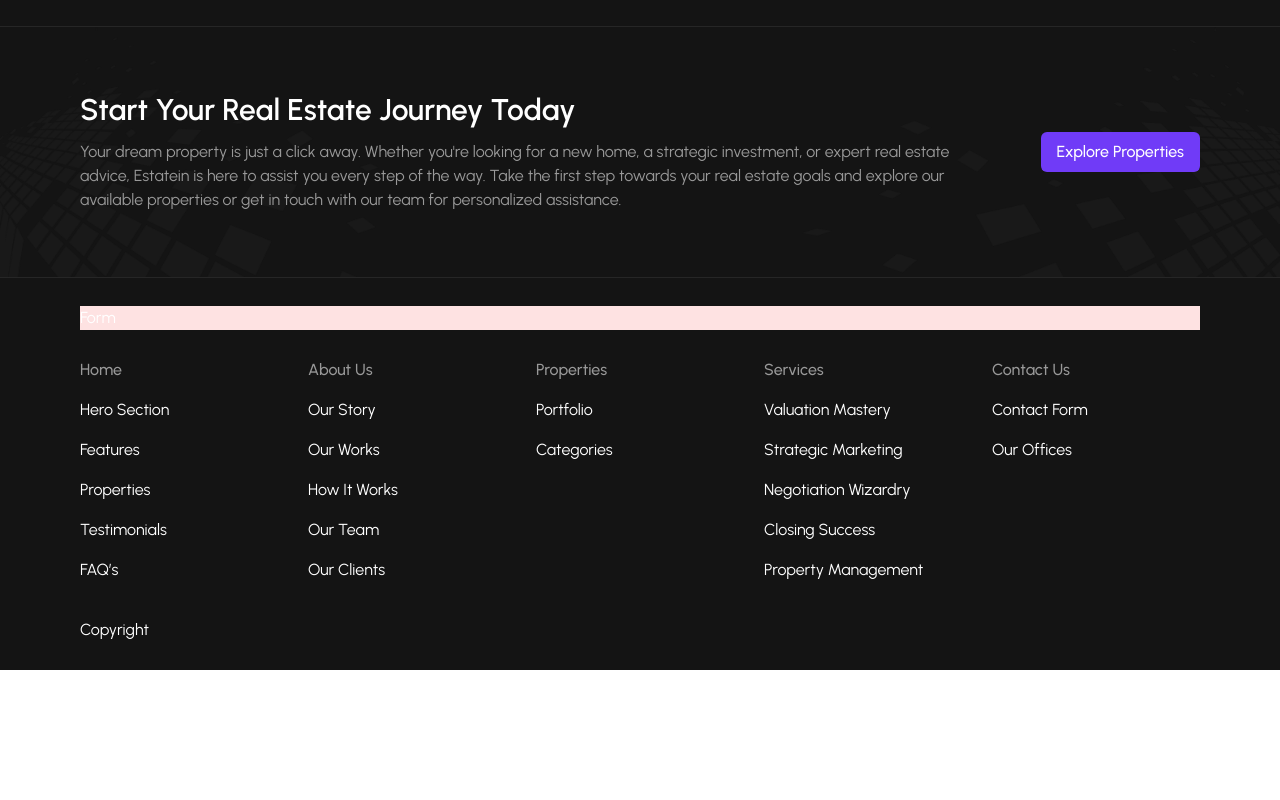
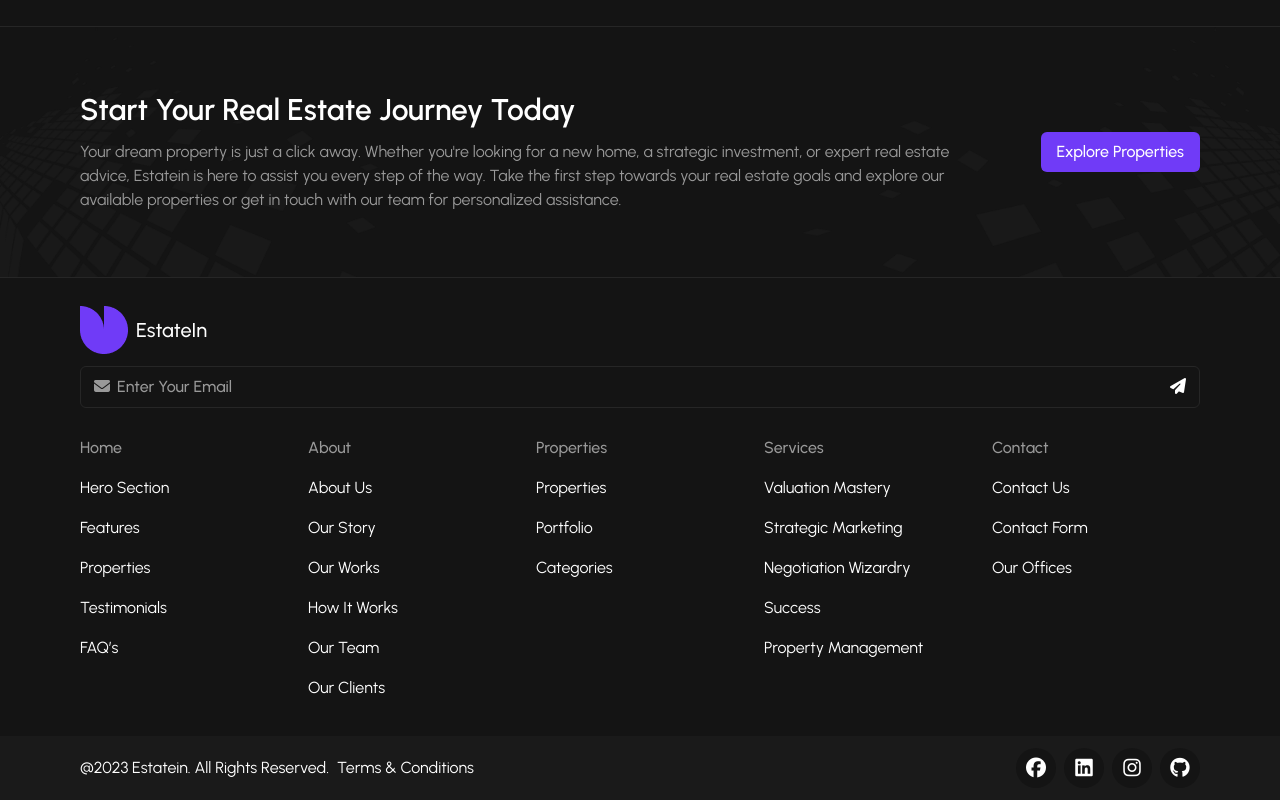
Before and after one commit to Mustafa-Sayed-M/Real-State, a React (Create React App) app: page /#/ in a window 1280 px wide. Shown: the part 2372-3172 px from the top of the page. Before the commit the page ends 3042 px from the top, so only its background shows below. Built offline with nearby package versions, Linux system fonts and the light colour scheme.

Commit message:
Enhance Footer and Add Some Components.

```diff
--- a/src/Components/Global/Faq/Faq.jsx
+++ b/src/Components/Global/Faq/Faq.jsx
@@ -26,7 +26,6 @@
                             640: { slidesPerView: 2 },
                             991: { slidesPerView: 3 }
                         }}
-                        onSwiper={(swiper) => console.log(swiper)}
                     >
                         {faqs.map((faq, index) => <SwiperSlide key={index}>
                             <FaqCard faqData={faq} />
--- /dev/null
+++ b/src/Components/Global/Footer/Components/FormSubscribe.jsx
@@ -0,0 +1,39 @@
+import React from 'react';
+import AppLogo from '../../../Shared/AppLogo';
+
+function FormSubscribe() {
+    return (
+        <form onSubmit={e => e.preventDefault()}>
+            {/* Logo */}
+            <AppLogo />
+            {/* Input Group */}
+            <div className='input-group relative mt-3'>
+                {/* Label */}
+                <label htmlFor='email' className='absolute top-1/2 -translate-y-1/2 left-3 text-grey-color-60'>
+                    <i className="fa-solid fa-envelope fa-fw"></i>
+                </label>
+                {/* Input */}
+                <input
+                    id='email'
+                    name='email'
+                    type='email'
+                    required
+                    autoComplete='off'
+                    placeholder='Enter Your Email'
+                    className='w-full focus:outline-none py-2 pl-9 pr-2 rounded-md border border-grey-color-15 bg-transparent placeholder:text-grey-color-60 placeholder:font-medium'
+                />
+                {/* Submit */}
+                <button
+                    type='submit'
+                    aria-label='Submit'
+                    title='Send'
+                    className='rounded-md text-white font-medium absolute right-3 top-1/2 -translate-y-1/2'
+                >
+                    <i className="fa-solid fa-paper-plane fa-fw"></i>
+                </button>
+            </div>
+        </form>
+    )
+}
+
+export default FormSubscribe;
--- /dev/null
+++ b/src/Components/Global/Footer/Components/Links.jsx
@@ -0,0 +1,18 @@
+import React from 'react';
+
+function Links({ title, linksData }) {
+    return (
+        <div>
+            <h3 className='text-grey-color-60 font-medium mb-2'>{title}</h3>
+            <ul>
+                {
+                    linksData.map((link, index) => <li>
+                        <a className='block py-2 sm:hover:underline' href={link.href}>{link.text}</a>
+                    </li>)
+                }
+            </ul>
+        </div>
+    )
+}
+
+export default Links;
--- /dev/null
+++ b/src/Components/Global/Footer/Components/SocialProfile.jsx
@@ -0,0 +1,24 @@
+import React from 'react';
+import socialLinks from '../../../../Data/socialProfile.json';
+
+function SocialProfile() {
+    return (
+        <ul className='flex items-center gap-2'>
+            {
+                socialLinks.map((link, index) => <li key={index}>
+                    <a
+                        title={`Go to ${link.fontAwesomeIconClass} Profile`}
+                        href={link.href}
+                        target='_blank'
+                        rel="noreferrer"
+                        className='block w-10 h-10 leading-10 text-center text-xl rounded-full bg-grey-color-8 sm:hover:text-purple-color-60 transition'
+                    >
+                        <i className={`fa-brands fa-${link.fontAwesomeIconClass} fa-fw`}></i>
+                    </a>
+                </li>)
+            }
+        </ul>
+    )
+}
+
+export default SocialProfile;
--- a/src/Components/Global/Footer/Footer.jsx
+++ b/src/Components/Global/Footer/Footer.jsx
@@ -1,120 +1,85 @@
 import React from 'react';
-import { useNavigate } from 'react-router-dom';
-
+import { Link } from 'react-router-dom';
+import SocialProfile from './Components/SocialProfile';
+import Links from './Components/Links';
+import FormSubscribe from './Components/FormSubscribe';
 
 function Footer() {
-
-    const navigate = useNavigate();
-
-    const handleClick = (e, page) => {
-        e.preventDefault();
-        const sectionElement = document.getElementById(e.target.dataset.sectionId);
-        if (sectionElement) {
-            navigate(page);
-            sectionElement.scrollIntoView({ behavior: 'smooth' });
-        };
-    };
-
     return (
-        <footer className='py-7'>
-            <div className='container space-y-7'>
-                {/* Form */}
-                <form className='bg-red-100'>
-                    Form
-                </form>
+        <footer>
+            <div className='container space-y-7 py-7'>
+                {/* Form Subscribe */}
+                <FormSubscribe />
                 {/* Content Grid */}
                 <div className='content-grid grid grid-cols-2 md:grid-cols-3 lg:grid-cols-4 xl:grid-cols-5 gap-5'>
                     {/* Home Links */}
-                    <div>
-                        <h3 className='text-grey-color-60 font-medium mb-2'>Home</h3>
-                        <ul>
-                            <li>
-                                <a onClick={e => handleClick(e, '/')} className='block py-2 sm:hover:underline' href='/landing' data-sectionId='landing'>Hero Section</a>
-                            </li>
-                            <li>
-                                <a onClick={e => handleClick(e, '/')} className='block py-2 sm:hover:underline' href='/features' data-sectionId='features'>Features</a>
-                            </li>
-                            <li>
-                                <a onClick={e => handleClick(e, '/')} className='block py-2 sm:hover:underline' href='/properties' data-sectionId='featured-properties'>Properties</a>
-                            </li>
-                            <li>
-                                <a onClick={e => handleClick(e, '/')} className='block py-2 sm:hover:underline' href='/testimonials' data-sectionId='testimonials'>Testimonials</a>
-                            </li>
-                            <li>
-                                <a onClick={e => handleClick(e, '/')} className='block py-2 sm:hover:underline' href='/faq' data-sectionId='faq'>FAQ’s</a>
-                            </li>
-                        </ul>
-                    </div>
+                    <Links
+                        title={'Home'}
+                        linksData={[
+                            { href: '/landing', text: 'Hero Section' },
+                            { href: '/features', text: 'Features' },
+                            { href: '/properties', text: 'Properties' },
+                            { href: '/testimonials', text: 'Testimonials' },
+                            { href: '/faq', text: 'FAQ’s' },
+                        ]}
+                    />
                     {/* About Links */}
-                    <div>
-                        <h3 className='text-grey-color-60 font-medium mb-2'>About Us</h3>
-                        <ul>
-                            <li>
-                                <a onClick={e => handleClick(e)} className='block py-2 sm:hover:underline' href='/'>Our Story</a>
-                            </li>
-                            <li>
-                                <a onClick={e => handleClick(e)} className='block py-2 sm:hover:underline' href='/'>Our Works</a>
-                            </li>
-                            <li>
-                                <a onClick={e => handleClick(e)} className='block py-2 sm:hover:underline' href='/'>How It Works</a>
-                            </li>
-                            <li>
-                                <a onClick={e => handleClick(e)} className='block py-2 sm:hover:underline' href='/'>Our Team</a>
-                            </li>
-                            <li>
-                                <a onClick={e => handleClick(e)} className='block py-2 sm:hover:underline' href='/'>Our Clients</a>
-                            </li>
-                        </ul>
-                    </div>
+                    <Links
+                        title={'About'}
+                        linksData={[
+                            { href: '/', text: 'About Us' },
+                            { href: '/', text: 'Our Story' },
+                            { href: '/', text: 'Our Works' },
+                            { href: '/', text: 'How It Works' },
+                            { href: '/', text: 'Our Team' },
+                            { href: '/', text: 'Our Clients' },
+                        ]}
+                    />
                     {/* Properties Links */}
-                    <div>
-                        <h3 className='text-grey-color-60 font-medium mb-2'>Properties</h3>
-                        <ul>
-                            <li>
-                                <a onClick={e => handleClick(e)} className='block py-2 sm:hover:underline' href='/'>Portfolio</a>
-                            </li>
-                            <li>
-                                <a onClick={e => handleClick(e)} className='block py-2 sm:hover:underline' href='/'>Categories</a>
-                            </li>
-                        </ul>
-                    </div>
+                    <Links
+                        title={'Properties'}
+                        linksData={[
+                            { href: '/', text: 'Properties' },
+                            { href: '/', text: 'Portfolio' },
+                            { href: '/', text: 'Categories' },
+                        ]}
+                    />
                     {/* Services Links */}
-                    <div>
-                        <h3 className='text-grey-color-60 font-medium mb-2'>Services</h3>
-                        <ul>
-                            <li>
-                                <a onClick={e => handleClick(e)} className='block py-2 sm:hover:underline' href='/'>Valuation Mastery</a>
-                            </li>
-                            <li>
-                                <a onClick={e => handleClick(e)} className='block py-2 sm:hover:underline' href='/'>Strategic Marketing</a>
-                            </li>
-                            <li>
-                                <a onClick={e => handleClick(e)} className='block py-2 sm:hover:underline' href='/'>Negotiation Wizardry</a>
-                            </li>
-                            <li>
-                                <a onClick={e => handleClick(e)} className='block py-2 sm:hover:underline' href='/'>Closing Success</a>
-                            </li>
-                            <li>
-                                <a onClick={e => handleClick(e)} className='block py-2 sm:hover:underline' href='/'>Property Management</a>
-                            </li>
-                        </ul>
-                    </div>
+                    <Links
+                        title={'Services'}
+                        linksData={[
+                            { href: '/', text: 'Valuation Mastery' },
+                            { href: '/', text: 'Strategic Marketing' },
+                            { href: '/', text: 'Negotiation Wizardry' },
+                            { href: '/', text: 'Success' },
+                            { href: '/', text: 'Property Management' },
+                        ]}
+                    />
                     {/* Contact Links */}
-                    <div>
-                        <h3 className='text-grey-color-60 font-medium mb-2'>Contact Us</h3>
-                        <ul>
-                            <li>
-                                <a onClick={e => handleClick(e)} className='block py-2 sm:hover:underline' href='/'>Contact Form</a>
-                            </li>
-                            <li>
-                                <a onClick={e => handleClick(e)} className='block py-2 sm:hover:underline' href='/'>Our Offices</a>
-                            </li>
-                        </ul>
-                    </div>
+                    <Links
+                        title={'Contact'}
+                        linksData={[
+                            { href: '/', text: 'Contact Us' },
+                            { href: '/', text: 'Contact Form' },
+                            { href: '/', text: 'Our Offices' },
+                        ]}
+                    />
                 </div>
-                {/* Copyright */}
-                <div className='copyright'>
-                    Copyright
+            </div>
+            {/* Copyright */}
+            <div className='copyright bg-grey-color-10 py-3'>
+                <div className='container flex items-center justify-between gap-3 max-md:flex-col'>
+                    {/* Condition Used Links */}
+                    <ul className='flex items-center gap-2 max-sm:flex-col'>
+                        <li>
+                            <Link to={'/'} className='sm:hover:text-purple-color-60 transition'>@2023 Estatein. All Rights Reserved.</Link>
+                        </li>
+                        <li>
+                            <Link to={'/'} className='sm:hover:text-purple-color-60 transition'>Terms & Conditions</Link>
+                        </li>
+                    </ul>
+                    {/* Social Links */}
+                    <SocialProfile />
                 </div>
             </div>
         </footer>
--- a/src/Components/Home_Components/FeaturedProperties/FeaturedProperties.jsx
+++ b/src/Components/Home_Components/FeaturedProperties/FeaturedProperties.jsx
@@ -33,7 +33,6 @@
                             640: { slidesPerView: 2 },
                             991: { slidesPerView: 3 }
                         }}
-                        onSwiper={(swiper) => console.log(swiper)}
                     >
                         {featuredProperties.map((property, index) => <SwiperSlide key={index}>
                             <PropertyCard propertyData={property} />
--- a/src/Components/Home_Components/Testimonials/Testimonials.jsx
+++ b/src/Components/Home_Components/Testimonials/Testimonials.jsx
@@ -25,7 +25,6 @@
                             640: { slidesPerView: 2 },
                             991: { slidesPerView: 3 }
                         }}
-                        onSwiper={(swiper) => console.log(swiper)}
                     >
                         {
                             testimonials.map((testimonial, index) => <SwiperSlide key={index}>
--- /dev/null
+++ b/src/Data/socialProfile.json
@@ -0,0 +1,18 @@
+[
+    {
+        "href": "https://www.facebook.com/mustafacoder9/",
+        "fontAwesomeIconClass": "facebook"
+    },
+    {
+        "href": "https://www.linkedin.com/public-profile/settings?lipi=urn%3Ali%3Apage%3Ad_flagship3_profile_self_edit_contact-info%3Bs0XwN9N6TRGcomXhGE1Wxg%3D%3D",
+        "fontAwesomeIconClass": "linkedin"
+    },
+    {
+        "href": "https://www.instagram.com/must3fa_9/",
+        "fontAwesomeIconClass": "instagram"
+    },
+    {
+        "href": "https://github.com/Mustafa-Sayed-M",
+        "fontAwesomeIconClass": "github"
+    }
+]
```
